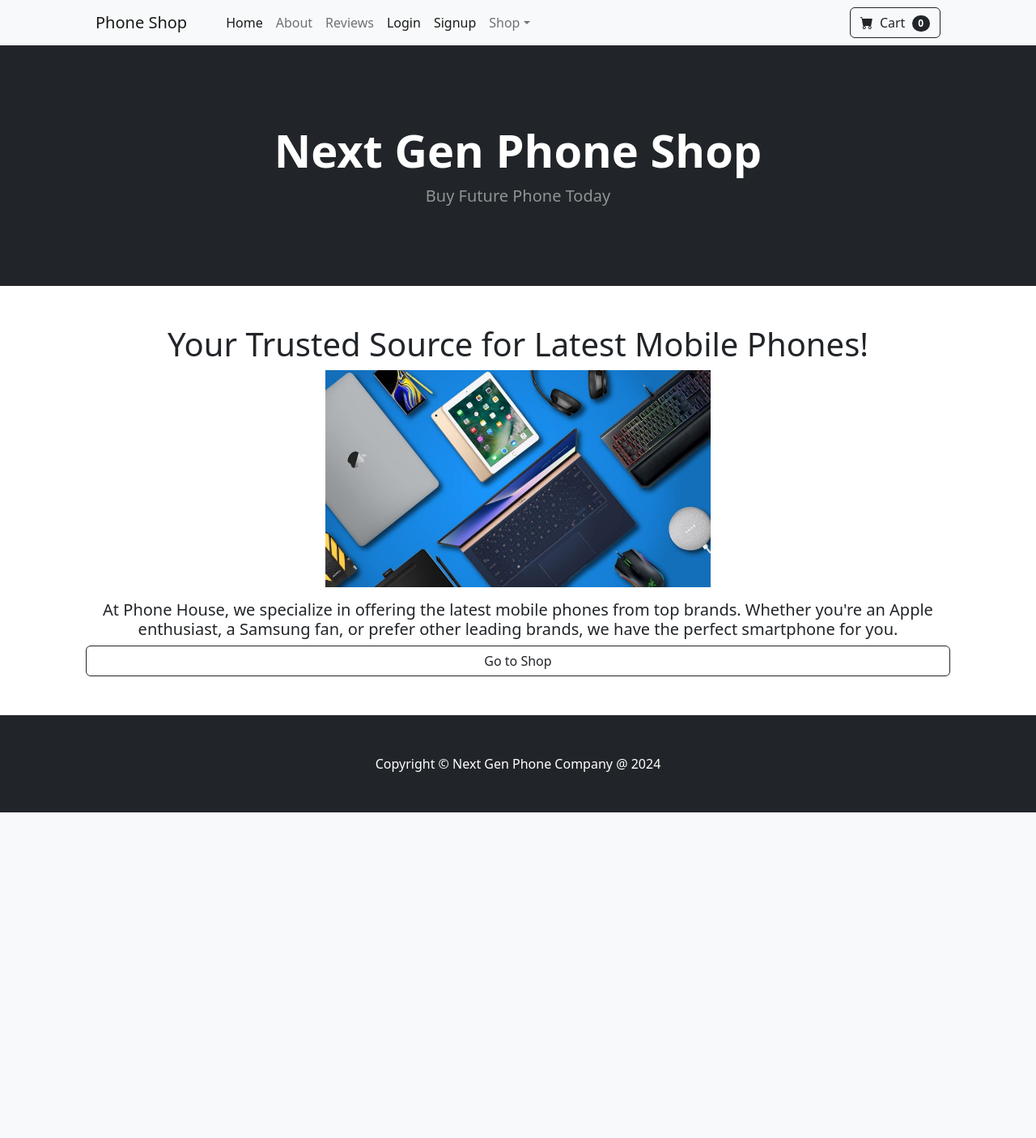
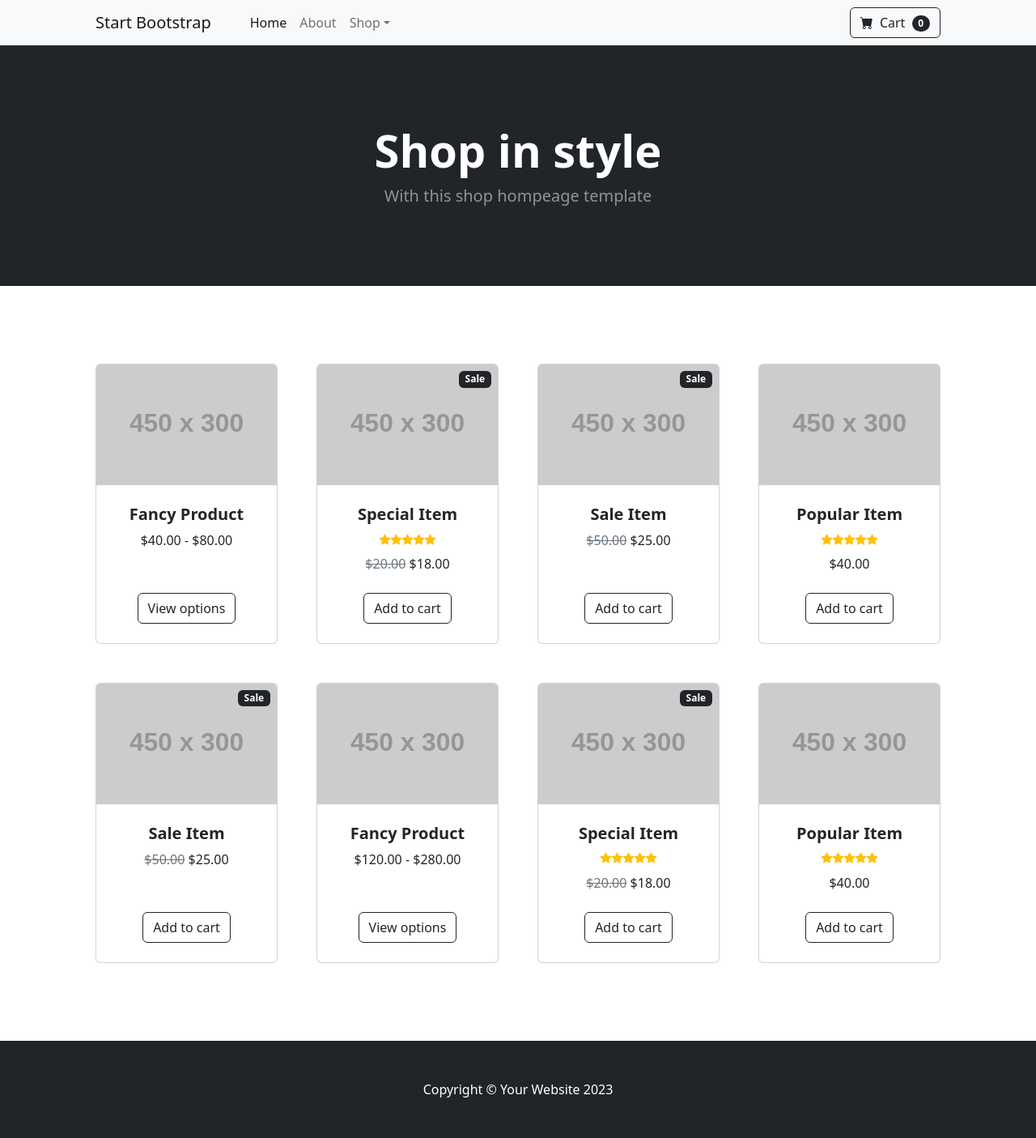
Before and after one commit to kasun-m-rathnayaka/Django-e-commerce-app, a Django app: page /store/ in a window 1280 px wide. Shown: the whole page at 81% size. Before the commit the page ends 1003 px from the top, so only its background shows below. Run offline with Django 5.2, Linux system fonts and the light colour scheme; grey boxes labelled with a size stand in for pictures from a placeholder-image service; some libraries are stand-ins or nearby versions.

Commit message:
refactor templates, changed url mapping

```diff
--- a/phoneproject/settings.py
+++ b/phoneproject/settings.py
@@ -60,7 +60,7 @@ ROOT_URLCONF = 'phoneproject.urls'
 TEMPLATES = [
     {
         'BACKEND': 'django.template.backends.django.DjangoTemplates',
-        'DIRS': [],
+        'DIRS': [os.path.join(BASE_DIR, 'templates')],
         'APP_DIRS': True,
         'OPTIONS': {
             'context_processors': [
--- a/store/urls.py
+++ b/store/urls.py
@@ -4,6 +4,7 @@ from . import views
 urlpatterns = [
     path('', views.storehome , name='storehome'),
     path('aboutus', views.aboutus , name ='aboutus'),
+    path('reviews', views.reviews , name='reviews'),
     path('contactus', views.contactus , name ='contactus'),
 
 ]
--- a/store/views.py
+++ b/store/views.py
@@ -2,10 +2,14 @@ from django.shortcuts import render
 # Create your views here.
 
 def storehome(request):
-    return render(request,'store/storehome.html',{})
+    return render(request,'home.html',{})
 
 def aboutus(request):
     return render(request,'store/aboutus.html',{})
 
 def contactus(request):
     return render(request,'store/contactus.html',{})
+
+
+def reviews(request):
+    return render(request, 'store/reviews.html', {})
--- /dev/null
+++ b/templates/home.html
@@ -0,0 +1,268 @@
+{% load static %}
+<!DOCTYPE html>
+<html lang="en">
+    <head>
+        <meta charset="utf-8" />
+        <meta name="viewport" content="width=device-width, initial-scale=1, shrink-to-fit=no" />
+        <meta name="description" content="" />
+        <meta name="author" content="" />
+        <title>Shop Homepage - Start Bootstrap Template</title>
+        <!-- Favicon-->
+        <link rel="icon" type="image/x-icon" href={% static 'assets/favicon.ico' %} />
+        <!-- Bootstrap icons-->
+        <link href="https://cdn.jsdelivr.net/npm/bootstrap-icons@1.5.0/font/bootstrap-icons.css" rel="stylesheet" />
+        <!-- Core theme CSS (includes Bootstrap)-->
+        <link href={% static 'css/styles.css' %} rel="stylesheet" />
+    </head>
+    <body>
+        <!-- Navigation-->
+        <nav class="navbar navbar-expand-lg navbar-light bg-light">
+            <div class="container px-4 px-lg-5">
+                <a class="navbar-brand" href="#!">Start Bootstrap</a>
+                <button class="navbar-toggler" type="button" data-bs-toggle="collapse" data-bs-target="#navbarSupportedContent" aria-controls="navbarSupportedContent" aria-expanded="false" aria-label="Toggle navigation"><span class="navbar-toggler-icon"></span></button>
+                <div class="collapse navbar-collapse" id="navbarSupportedContent">
+                    <ul class="navbar-nav me-auto mb-2 mb-lg-0 ms-lg-4">
+                        <li class="nav-item"><a class="nav-link active" aria-current="page" href="#!">Home</a></li>
+                        <li class="nav-item"><a class="nav-link" href="#!">About</a></li>
+                        <li class="nav-item dropdown">
+                            <a class="nav-link dropdown-toggle" id="navbarDropdown" href="#" role="button" data-bs-toggle="dropdown" aria-expanded="false">Shop</a>
+                            <ul class="dropdown-menu" aria-labelledby="navbarDropdown">
+                                <li><a class="dropdown-item" href="#!">All Products</a></li>
+                                <li><hr class="dropdown-divider" /></li>
+                                <li><a class="dropdown-item" href="#!">Popular Items</a></li>
+                                <li><a class="dropdown-item" href="#!">New Arrivals</a></li>
+                            </ul>
+                        </li>
+                    </ul>
+                    <form class="d-flex">
+                        <button class="btn btn-outline-dark" type="submit">
+                            <i class="bi-cart-fill me-1"></i>
+                            Cart
+                            <span class="badge bg-dark text-white ms-1 rounded-pill">0</span>
+                        </button>
+                    </form>
+                </div>
+            </div>
+        </nav>
+        <!-- Header-->
+        <header class="bg-dark py-5">
+            <div class="container px-4 px-lg-5 my-5">
+                <div class="text-center text-white">
+                    <h1 class="display-4 fw-bolder">Shop in style</h1>
+                    <p class="lead fw-normal text-white-50 mb-0">With this shop hompeage template</p>
+                </div>
+            </div>
+        </header>
+        <!-- Section-->
+        <section class="py-5">
+            <div class="container px-4 px-lg-5 mt-5">
+                <div class="row gx-4 gx-lg-5 row-cols-2 row-cols-md-3 row-cols-xl-4 justify-content-center">
+                    <div class="col mb-5">
+                        <div class="card h-100">
+                            <!-- Product image-->
+                            <img class="card-img-top" src="https://dummyimage.com/450x300/dee2e6/6c757d.jpg" alt="..." />
+                            <!-- Product details-->
+                            <div class="card-body p-4">
+                                <div class="text-center">
+                                    <!-- Product name-->
+                                    <h5 class="fw-bolder">Fancy Product</h5>
+                                    <!-- Product price-->
+                                    $40.00 - $80.00
+                                </div>
+                            </div>
+                            <!-- Product actions-->
+                            <div class="card-footer p-4 pt-0 border-top-0 bg-transparent">
+                                <div class="text-center"><a class="btn btn-outline-dark mt-auto" href="#">View options</a></div>
+                            </div>
+                        </div>
+                    </div>
+                    <div class="col mb-5">
+                        <div class="card h-100">
+                            <!-- Sale badge-->
+                            <div class="badge bg-dark text-white position-absolute" style="top: 0.5rem; right: 0.5rem">Sale</div>
+                            <!-- Product image-->
+                            <img class="card-img-top" src="https://dummyimage.com/450x300/dee2e6/6c757d.jpg" alt="..." />
+                            <!-- Product details-->
+                            <div class="card-body p-4">
+                                <div class="text-center">
+                                    <!-- Product name-->
+                                    <h5 class="fw-bolder">Special Item</h5>
+                                    <!-- Product reviews-->
+                                    <div class="d-flex justify-content-center small text-warning mb-2">
+                                        <div class="bi-star-fill"></div>
+                                        <div class="bi-star-fill"></div>
+                                        <div class="bi-star-fill"></div>
+                                        <div class="bi-star-fill"></div>
+                                        <div class="bi-star-fill"></div>
+                                    </div>
+                                    <!-- Product price-->
+                                    <span class="text-muted text-decoration-line-through">$20.00</span>
+                                    $18.00
+                                </div>
+                            </div>
+                            <!-- Product actions-->
+                            <div class="card-footer p-4 pt-0 border-top-0 bg-transparent">
+                                <div class="text-center"><a class="btn btn-outline-dark mt-auto" href="#">Add to cart</a></div>
+                            </div>
+                        </div>
+                    </div>
+                    <div class="col mb-5">
+                        <div class="card h-100">
+                            <!-- Sale badge-->
+                            <div class="badge bg-dark text-white position-absolute" style="top: 0.5rem; right: 0.5rem">Sale</div>
+                            <!-- Product image-->
+                            <img class="card-img-top" src="https://dummyimage.com/450x300/dee2e6/6c757d.jpg" alt="..." />
+                            <!-- Product details-->
+                            <div class="card-body p-4">
+                                <div class="text-center">
+                                    <!-- Product name-->
+                                    <h5 class="fw-bolder">Sale Item</h5>
+                                    <!-- Product price-->
+                                    <span class="text-muted text-decoration-line-through">$50.00</span>
+                                    $25.00
+                                </div>
+                            </div>
+                            <!-- Product actions-->
+                            <div class="card-footer p-4 pt-0 border-top-0 bg-transparent">
+                                <div class="text-center"><a class="btn btn-outline-dark mt-auto" href="#">Add to cart</a></div>
+                            </div>
+                        </div>
+                    </div>
+                    <div class="col mb-5">
+                        <div class="card h-100">
+                            <!-- Product image-->
+                            <img class="card-img-top" src="https://dummyimage.com/450x300/dee2e6/6c757d.jpg" alt="..." />
+                            <!-- Product details-->
+                            <div class="card-body p-4">
+                                <div class="text-center">
+                                    <!-- Product name-->
+                                    <h5 class="fw-bolder">Popular Item</h5>
+                                    <!-- Product reviews-->
+                                    <div class="d-flex justify-content-center small text-warning mb-2">
+                                        <div class="bi-star-fill"></div>
+                                        <div class="bi-star-fill"></div>
+                                        <div class="bi-star-fill"></div>
+                                        <div class="bi-star-fill"></div>
+                                        <div class="bi-star-fill"></div>
+                                    </div>
+                                    <!-- Product price-->
+                                    $40.00
+                                </div>
+                            </div>
+                            <!-- Product actions-->
+                            <div class="card-footer p-4 pt-0 border-top-0 bg-transparent">
+                                <div class="text-center"><a class="btn btn-outline-dark mt-auto" href="#">Add to cart</a></div>
+                            </div>
+                        </div>
+                    </div>
+                    <div class="col mb-5">
+                        <div class="card h-100">
+                            <!-- Sale badge-->
+                            <div class="badge bg-dark text-white position-absolute" style="top: 0.5rem; right: 0.5rem">Sale</div>
+                            <!-- Product image-->
+                            <img class="card-img-top" src="https://dummyimage.com/450x300/dee2e6/6c757d.jpg" alt="..." />
+                            <!-- Product details-->
+                            <div class="card-body p-4">
+                                <div class="text-center">
+                                    <!-- Product name-->
+                                    <h5 class="fw-bolder">Sale Item</h5>
+                                    <!-- Product price-->
+                                    <span class="text-muted text-decoration-line-through">$50.00</span>
+                                    $25.00
+                                </div>
+                            </div>
+                            <!-- Product actions-->
+                            <div class="card-footer p-4 pt-0 border-top-0 bg-transparent">
+                                <div class="text-center"><a class="btn btn-outline-dark mt-auto" href="#">Add to cart</a></div>
+                            </div>
+                        </div>
+                    </div>
+                    <div class="col mb-5">
+                        <div class="card h-100">
+                            <!-- Product image-->
+                            <img class="card-img-top" src="https://dummyimage.com/450x300/dee2e6/6c757d.jpg" alt="..." />
+                            <!-- Product details-->
+                            <div class="card-body p-4">
+                                <div class="text-center">
+                                    <!-- Product name-->
+                                    <h5 class="fw-bolder">Fancy Product</h5>
+                                    <!-- Product price-->
+                                    $120.00 - $280.00
+                                </div>
+                            </div>
+                            <!-- Product actions-->
+                            <div class="card-footer p-4 pt-0 border-top-0 bg-transparent">
+                                <div class="text-center"><a class="btn btn-outline-dark mt-auto" href="#">View options</a></div>
+                            </div>
+                        </div>
+                    </div>
+                    <div class="col mb-5">
+                        <div class="card h-100">
+                            <!-- Sale badge-->
+                            <div class="badge bg-dark text-white position-absolute" style="top: 0.5rem; right: 0.5rem">Sale</div>
+                            <!-- Product image-->
+                            <img class="card-img-top" src="https://dummyimage.com/450x300/dee2e6/6c757d.jpg" alt="..." />
+                            <!-- Product details-->
+                            <div class="card-body p-4">
+                                <div class="text-center">
+                                    <!-- Product name-->
+                                    <h5 class="fw-bolder">Special Item</h5>
+                                    <!-- Product reviews-->
+                                    <div class="d-flex justify-content-center small text-warning mb-2">
+                                        <div class="bi-star-fill"></div>
+                                        <div class="bi-star-fill"></div>
+                                        <div class="bi-star-fill"></div>
+                                        <div class="bi-star-fill"></div>
+                                        <div class="bi-star-fill"></div>
+                                    </div>
+                                    <!-- Product price-->
+                                    <span class="text-muted text-decoration-line-through">$20.00</span>
+                                    $18.00
+                                </div>
+                            </div>
+                            <!-- Product actions-->
+                            <div class="card-footer p-4 pt-0 border-top-0 bg-transparent">
+                                <div class="text-center"><a class="btn btn-outline-dark mt-auto" href="#">Add to cart</a></div>
+                            </div>
+                        </div>
+                    </div>
+                    <div class="col mb-5">
+                        <div class="card h-100">
+                            <!-- Product image-->
+                            <img class="card-img-top" src="https://dummyimage.com/450x300/dee2e6/6c757d.jpg" alt="..." />
+                            <!-- Product details-->
+                            <div class="card-body p-4">
+                                <div class="text-center">
+                                    <!-- Product name-->
+                                    <h5 class="fw-bolder">Popular Item</h5>
+                                    <!-- Product reviews-->
+                                    <div class="d-flex justify-content-center small text-warning mb-2">
+                                        <div class="bi-star-fill"></div>
+                                        <div class="bi-star-fill"></div>
+                                        <div class="bi-star-fill"></div>
+                                        <div class="bi-star-fill"></div>
+                                        <div class="bi-star-fill"></div>
+                                    </div>
+                                    <!-- Product price-->
+                                    $40.00
+                                </div>
+                            </div>
+                            <!-- Product actions-->
+                            <div class="card-footer p-4 pt-0 border-top-0 bg-transparent">
+                                <div class="text-center"><a class="btn btn-outline-dark mt-auto" href="#">Add to cart</a></div>
+                            </div>
+                        </div>
+                    </div>
+                </div>
+            </div>
+        </section>
+        <!-- Footer-->
+        <footer class="py-5 bg-dark">
+            <div class="container"><p class="m-0 text-center text-white">Copyright &copy; Your Website 2023</p></div>
+        </footer>
+        <!-- Bootstrap core JS-->
+        <script src="https://cdn.jsdelivr.net/npm/bootstrap@5.2.3/dist/js/bootstrap.bundle.min.js"></script>
+        <!-- Core theme JS-->
+        <script src={% static 'js/scripts.js' %}></script>
+    </body>
+</html>
--- a/store/templates/store/base.html
+++ b/templates/store/base.html
@@ -10,7 +10,7 @@
     <meta name="author" content="" />
     <title>Shop home</title>
     <!-- Favicon-->
-    <link rel="icon" type="image/x-icon" href=/static/assets/favicon.ico
+    <link rel="icon" type="image/x-icon" href=/assets/favicon.ico
     />
     <!-- Bootstrap icons-->
     <link
@@ -18,7 +18,7 @@
       rel="stylesheet"
     />
     <!-- Core theme CSS (includes Bootstrap)-->
-    <link href= /static/css/styles.css rel="stylesheet" />
+    <link href= /css/styles.css rel="stylesheet" />
   </head>
 
   <body>
@@ -122,6 +122,6 @@
     <!-- Bootstrap core JS-->
     <script src="https://cdn.jsdelivr.net/npm/bootstrap@5.2.3/dist/js/bootstrap.bundle.min.js"></script>
     <!-- Core theme JS-->
-     <script src=/static/js/scripts.js></script>
+     <script src=/js/scripts.js></script>
   </body>
 </html>
```
Also changed, not shown: templates/store/storehome.html (added, +38 -0 lines), static/assets/storehomeimage.png (deleted), templates/store/aboutus.html (renamed from store/templates/store/aboutus.html), templates/store/contactus.html (renamed from store/templates/store/contactus.html), templates/store/reviews.html (renamed from store/templates/store/storehome.html).
